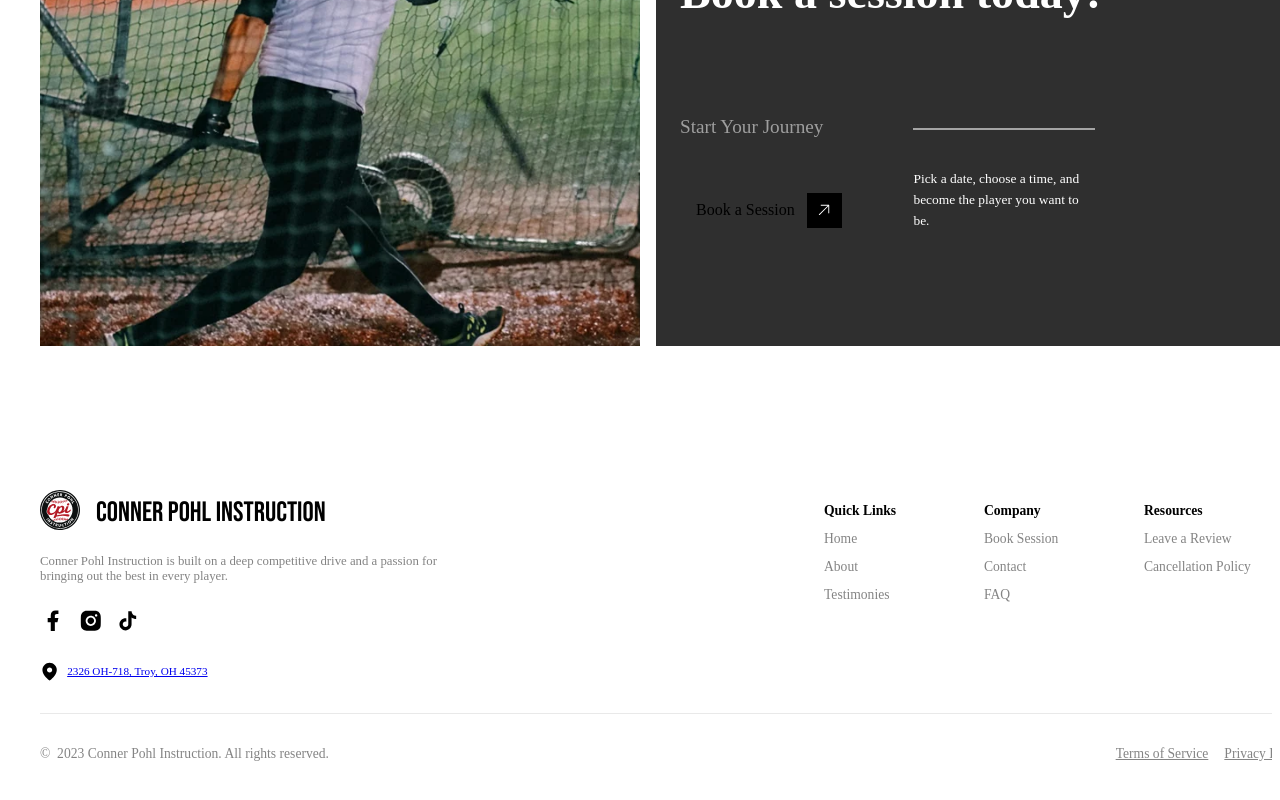
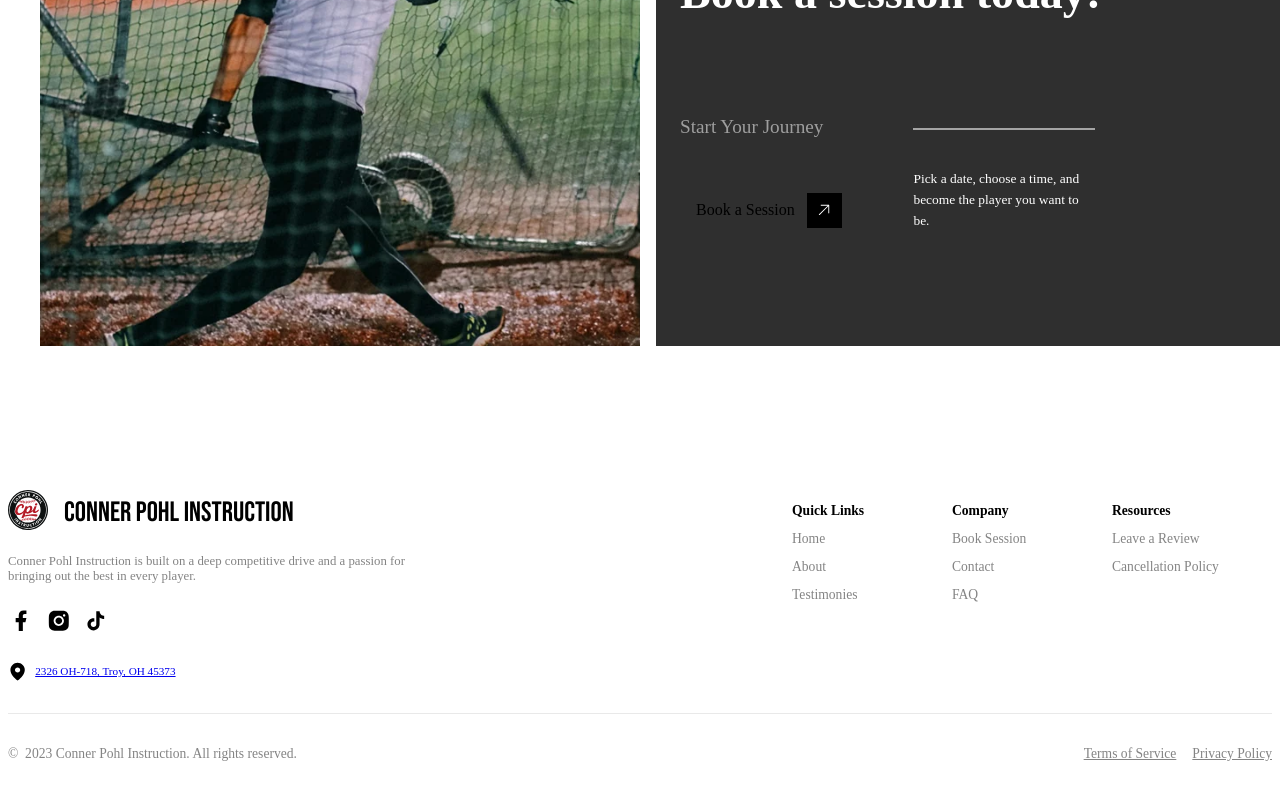
Before and after one commit to HaydenWestfall/conner-pohl-instruction, a React (Vite) app: page / in a window 1280 px wide. Shown: the part 3250-4050 px from the top of the page. Built offline with nearby package versions, Linux system fonts and the light colour scheme; no server answers; the HTML template or start-up script is replaced by a standard one.

Commit message:
Adds max widths for ultrawide monitors

```diff
--- a/src/shared/Footer/Footer.scss
+++ b/src/shared/Footer/Footer.scss
@@ -1,4 +1,7 @@
 footer {
+  display: flex;
+  flex-direction: column;
+  align-items: center;
   background-color: white;
   border-radius: 3rem 3rem 0 0;
   padding-top: 4.5rem;
@@ -15,6 +18,7 @@ footer {
     border: 1px solid #e9e9e9;
     margin: 0 4rem 2rem 4rem;
     width: calc(100% - 8rem);
+    max-width: 100rem;
 
     .footer-header {
       display: flex;
@@ -152,8 +156,8 @@ footer {
   .branding-accent {
     width: 100%;
     text-align: center;
-    font-size: 10.5vw;
-    line-height: 12vw;
+    font-size: clamp(0px, 10.5vw, 12rem);
+    line-height: clamp(0px, 12vw, 12.5rem);
     color: #f2f2f2;
     text-transform: uppercase;
     position: relative;
```
